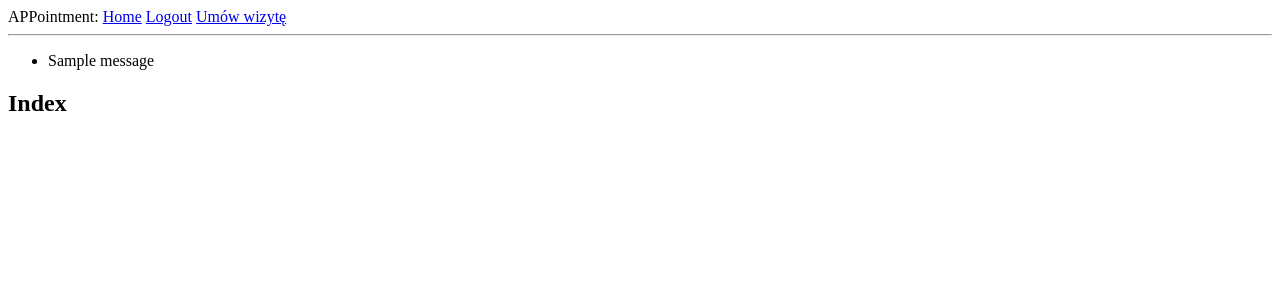
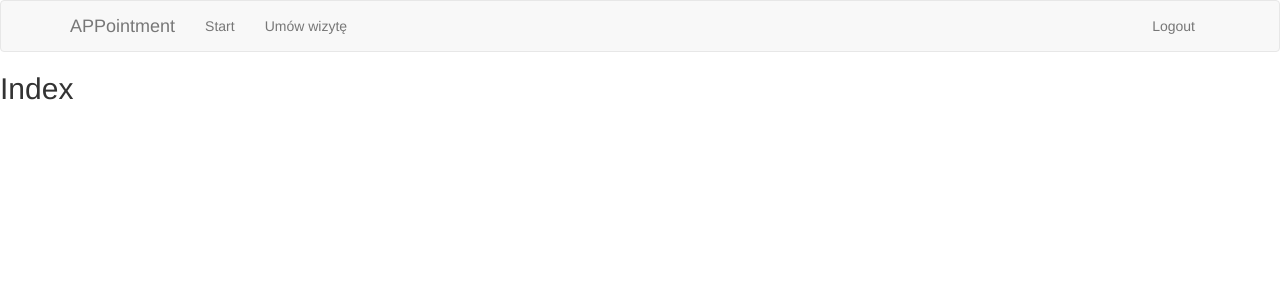
Before and after one commit to patryklomza/APPointment, a Flask app: page / in a window 1280 px wide. Shown: the top 300 px of the page. Run offline with Flask 2, Linux system fonts and the light colour scheme; a user stored in the database is signed in; tables that the repository leaves empty hold one stand-in row (values such as "Sample post"); one stand-in notice (Sample message) is shown; some libraries are stand-ins or nearby versions.

Commit message:
Update base.html
Now base.html extends bootstrap/base.html

```diff
--- a/appointment/app/templates/base.html
+++ b/appointment/app/templates/base.html
@@ -1,31 +1,49 @@
-<html>
-    <head>
-      {% if title %}
-      <title>{{ title }} - APPointment</title>
-      {% else %}
-      <title>Welcome to APPointment</title>
-      {% endif %}
-    </head>
-    <body>
-        <div>APPointment:
-            <a href="{{ url_for('index') }}">Home</a>
-            {% if current_user.is_anonymous %}
-            <a href="{{ url_for('login') }}">Login</a>
-            {% else %}
-            <a href="{{ url_for('logout') }}">Logout</a>
-            <a href="{{ url_for('visit') }}">Umów wizytę</a>
-            {% endif %}
+{% extends 'bootstrap/base.html' %}
+
+{% block title %}
+    {% if title %}{{ title }} - APPointment{% else %}Welcome to APPoinment{% endif %}
+{% endblock title %}
+
+{% block navbar %}
+<nav class="navbar navbar-default">
+        <div class="container">
+            <div class="navbar-header">
+                <button type="button" class="navbar-toggle collapsed" data-toggle="collapse" data-target="#bs-example-navbar-collapse-1" aria-expanded="false">
+                    <span class="sr-only">Toggle navigation</span>
+                    <span class="icon-bar"></span>
+                    <span class="icon-bar"></span>
+                    <span class="icon-bar"></span>
+                </button>
+                <a class="navbar-brand" href="{{ url_for('index') }}">APPointment</a>
+            </div>
+            <div class="collapse navbar-collapse" id="bs-example-navbar-collapse-1">
+                <ul class="nav navbar-nav">
+                    <li><a href="{{ url_for('index') }}">Start</a></li>
+                    <li><a href="{{ url_for('visit') }}">Umów wizytę</a></li>
+                </ul>
+                <ul class="nav navbar-nav navbar-right">
+                    {% if current_user.is_anonymous %}
+                    <li><a href="{{ url_for('login') }}">Login</a></li>
+                    {% else %}
+                    <li><a href="{{ url_for('logout') }}">Logout</a></li>
+                    {% endif %}
+                </ul>
+            </div>
         </div>
-        <hr>
+    </nav>
+{% endblock navbar %}
+
+{% block content %}
+    <div class="container">
         {% with messages = get_flashed_messages() %}
         {% if messages %}
-        <ul>
             {% for message in messages %}
-            <li>{{ message }}</li>
+            <div class="alert alert-info" role="alert">{{ message }}</div>
             {% endfor %}
-        </ul>
         {% endif %}
         {% endwith %}
-        {% block content %}{% endblock %}
-    </body>
-</html>
+
+        {# application content needs to be provided in the app_content block #}
+        {% block app_content %}{% endblock %}
+    </div>
+{% endblock content %}
```
